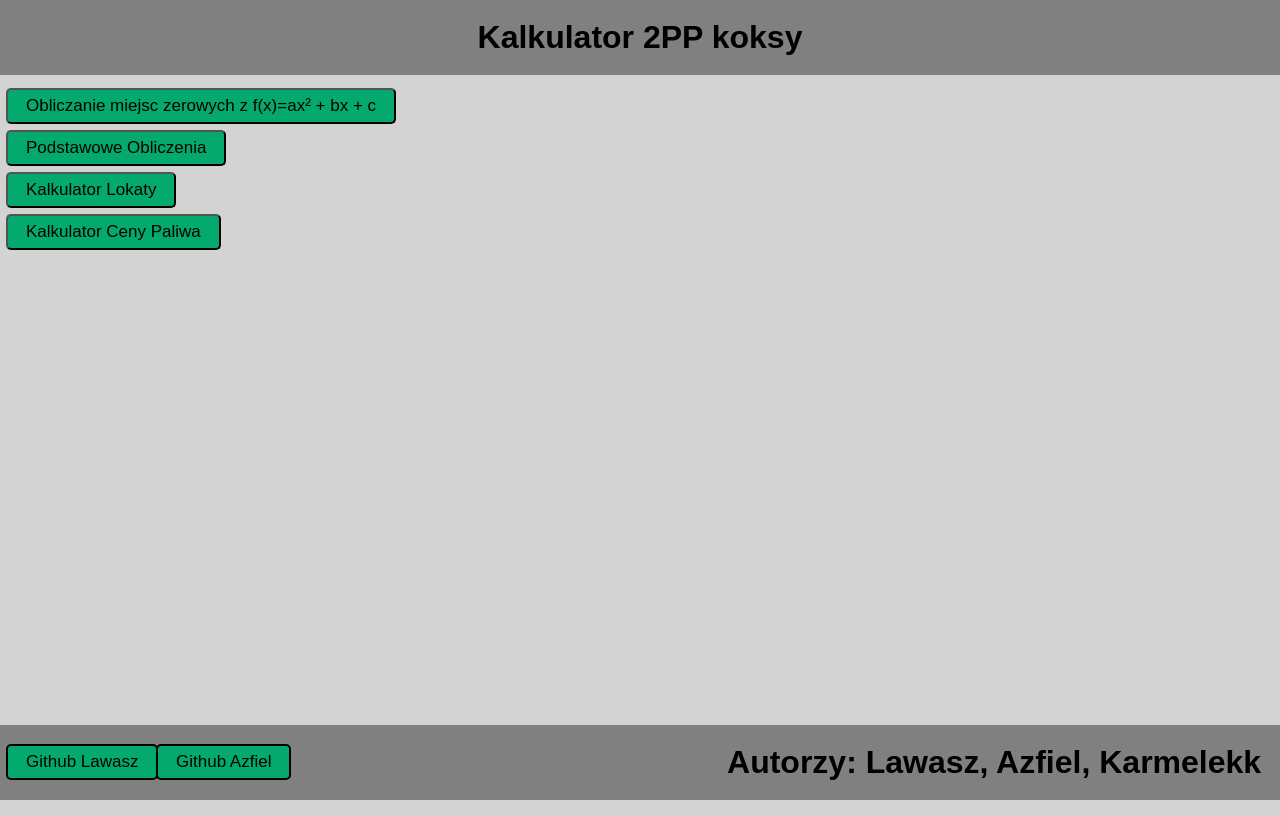
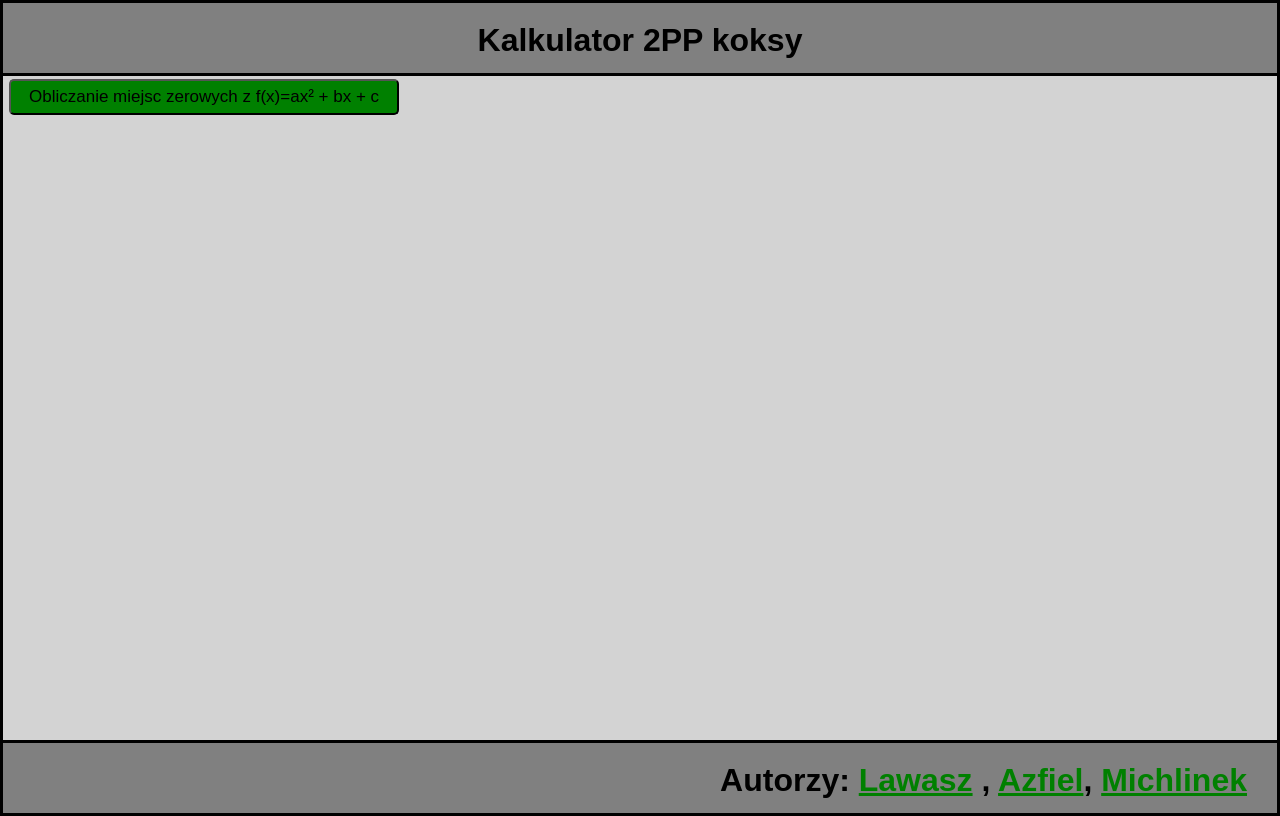
Before and after one commit to Levaij/Szkolla, a PHP site: page / in a window 1280 px wide. Run offline with PHP 8.4, Linux system fonts and the light colour scheme.

Commit message:
Add files via upload

```diff
--- a/giga matma projekt 1/index.css
+++ b/giga matma projekt 1/index.css
@@ -1,3 +1,4 @@
+/*
 *{
 
     margin: 0;
@@ -7,6 +8,7 @@
 body{
 
     background-color: lightgrey;
+
 
 }
 
@@ -25,7 +27,7 @@ button.mat {
 }
 
 button.mat:hover{
-    background-color: #00915c!important;;
+    background-color: #00915c!important;
 }
 
 footer, header{
@@ -116,3 +118,105 @@ a.git1:hover{
 a.git2:hover{
     background-color: #00915c!important;;
 }
+
+*/
+*{
+
+    margin: 0;
+
+}
+
+body{
+
+    font-family: sans-serif;
+    background-color: lightgrey;
+
+}
+
+a{
+
+    color: green;
+
+}
+
+button.mat {
+
+    margin-left: 6px;
+    margin-right: 3px;
+    margin-top: 3px;
+    margin-bottom: 3px;
+    background-color:green;
+    border-radius:5px;
+    font-size: 17px;
+    font-family: 'Source Sans Pro', sans-serif;
+    padding:6px 18px;
+
+}
+
+button.mat:hover{
+
+    background-color: #00915c;
+
+}
+
+footer{
+
+    background-color: gray;
+    width: auto;
+    padding-top: 0.5cm;
+    padding-bottom: 0.5cm;
+    font-family: Arial;
+    text-align: right;
+    border: 3px solid black;
+    height: 4vh;
+
+}
+
+footer h1 {
+
+    margin-right: 30px;
+
+}
+header{
+
+    background-color: gray;
+    width: auto;
+    padding-top: 0.5cm;
+    padding-bottom: 0.5cm;
+    font-family: Arial;
+    text-align: center;
+    border: 3px solid black;
+    height: 4vh;
+
+}
+canvas{
+    border: 1px dotted black;
+    margin: 1cm;
+}
+
+
+.mid{
+    height: 83vh;
+    border-left: 3px solid black;
+    border-right: 3px solid black;
+
+}
+
+@media only screen and (max-width: 600px) {
+    body {
+      font-size: 14px;
+    }
+}
+
+@media only screen and (max-width: 600px) {
+    header {
+      font-size: 12px;
+    }
+    footer {
+      font-size: 11px;
+      text-align: center;
+    }
+    #myCanvas{
+        width: 325px;
+    }
+}
--- a/giga matma projekt 1/index.html
+++ b/giga matma projekt 1/index.html
@@ -7,6 +7,7 @@
         <title>Gigaprojekt</title>
         <script defer src="script.js"></script>
         <link rel="stylesheet" href="index.css">
+
     </head>
     <body>
 
@@ -20,34 +21,46 @@
 
         </header>
 
-        <section class="mid">
+        <div id="centr">
 
-            <button class="mat" type="button" onclick="kwadratowa()">Obliczanie miejsc zerowych z f(x)=ax² + bx + c</button>
-            <h2 id="kwadratowa"></h2>
+            <section class="mid">
 
-            <button class="mat"type="button" onclick="podstawa()">Podstawowe Obliczenia</button>
-            <h2 id="podstawa"></h2>
+                <button class="mat" type="button" onclick="kwadratowa()">Obliczanie miejsc zerowych z f(x)=ax² + bx + c</button>
+                <h2 id="kwadratowa"></h2>
 
-            <button class="mat" type="button" onclick="Lokata()">Kalkulator Lokaty</button>
-            <h2 id="Lokata"></h2>
+                <div>
 
-            <button class="mat" type="button" onclick="Paliwo()">Kalkulator Ceny Paliwa</button>
-            <h2 id="Paliwo"></h2>
+                    <canvas id = 'myCanvas' width ="500" height="500" style="display: none"></canvas>
 
-        </section>
+                </div>
+
+            </section>
+
+        </div>
+
+
+
 
         <footer class="bottom">
 
-            <div>
+            <div id="autorzy">
 
-                <a class="git1" href="https://github.com/Levaij">Github Lawasz</a>
+                    <!--<a class="git1" href="https://github.com/Levaij" target="_blank">Github Lawasz</a>
 
-                <a class="git2" href="https://github.com/Azfiel">Github Azfiel</a>
-
-                <h1 class="left" >Autorzy: Lawasz, Azfiel, Karmelekk</h1>
+                <a class="git2" href="https://github.com/Azfiel" target="_blank">Github Azfiel</a>
+                    -->
+                <h1 class="left" >Autorzy:
+                    <a class="git1" href="https://github.com/Levaij" target="_blank">Lawasz</a> ,
+                    <a class="git2" href="https://github.com/Azfiel" target="_blank">Azfiel</a>,
+                    <a class="git2" href="https://github.com/michlinek1" target="_blank">Michlinek</a>
+                </h1>
 
             </div>
 
         </footer>
+
+
+
+</script>
     </body>
 </html>
--- a/giga matma projekt 1/script.js
+++ b/giga matma projekt 1/script.js
@@ -1,3 +1,52 @@
+const canvas = document.getElementById('myCanvas');
+const ctx = canvas.getContext('2d');
+function quadratic(a, b) {
+    return function(x) {
+      return a * x * x + b * x ;
+    }
+}
+    const chartArea = {
+    x: 50,
+    y: 10,
+    width: 200,
+    height: 300
+};
+    const xMin = -10;
+    const xMax = 10;
+    const yMin = -10;
+    const yMax = 10;
+
+function xToPixel(x) {
+    return chartArea.x + (x - xMin) / (xMax - xMin) * chartArea.width;
+}
+
+  function yToPixel(y) {
+    return chartArea.y + chartArea.height - (y - yMin) / (yMax - yMin) * chartArea.height;
+}
+
+
+    ctx.beginPath();
+    ctx.moveTo(xToPixel(xMin), yToPixel(0));
+    ctx.lineTo(xToPixel(xMax), yToPixel(0));
+    ctx.moveTo(xToPixel(0), yToPixel(yMin));
+    ctx.lineTo(xToPixel(0), yToPixel(yMax));
+    ctx.stroke();
+
+function plotQuadratic(a, b, c) {
+
+    const quadFunc = quadratic(a, b, c);
+
+    ctx.beginPath();
+    ctx.moveTo(xToPixel(xMin), yToPixel(quadFunc(xMin)));
+
+    for (let x = xMin + 0.1; x < xMax; x += 0.1) {
+        ctx.lineTo(xToPixel(x), yToPixel(quadFunc(x)));
+    }
+
+    ctx.stroke();
+
+};  // plots the curve y = x^2
+
 function kwadratowa(){
 
     var a = prompt("podaj a (x²)");
@@ -6,22 +55,48 @@ function kwadratowa(){
         kwadratowa();
     }
     var b = prompt("podaj b (x)");
-    var c = prompt("podaj c");
 
 
+    if (c!==0) {
+        var funkcja = `Funkcja Kwadratowa: f(x)=${a}x² + ${b}x`;
+    }
+    else{
+        var funkcja = `Funkcja Kwadratowa: f(x)=${a}x² + ${b}x + ${c}`;
+    }
+
+
+    var c = prompt("podaj c");
     var delta = (b * b - (4 * a * c));
+
+    var p = (-b / (a * 2))
+    var q = (-delta / (a *4))
+
+    var kanoniczna = ("Postać Kanoniczna: f(x) = " + a + " + (x - " + p + ") + " + q)
+    console.log(funkcja)
+    console.log(kanoniczna)
 
     if (delta > 0){
 
         var x1 = ((-b - Math.sqrt(delta)) / (a * 2));
 
         var x2 = ((-b + Math.sqrt(delta)) / (a * 2));
-        document.getElementById("kwadratowa").innerHTML= "miejsce zerowe x1 = " + x1 + "<br> miejsce zerowe x2 = " + x2;
+
+        var iloczynowa = ("Postać Iloczynowa: f(x) + " + a + "(x - " + x1 + ")(x - " + x2 + ")")
+        document.getElementById("kwadratowa").innerHTML= (funkcja + "<br> Miejsce Zerowe x1 = " + x1 + "<br> Miejsce Zerowe x2 = " + x2 + "<br>" + kanoniczna + "<br>" + iloczynowa);
+
+
+        console.log(iloczynowa)
+        canvas.style.display="block"
+        plotQuadratic(a,b)
 
     }
     else if (delta === 0){
         var x0 = (-b / (a * 2));
-        document.getElementById("kwadratowa").innerHTML= "miejsce zerowe x0 = " + x0 + "</br>";
+
+        var iloczynowa = ("Postać Iloczynowa: f(x) + " + a + "(x - " + x0 + ")²")
+        document.getElementById("kwadratowa").innerHTML= (funkcja + "<br> Miejsce Zerowe x0 = " + x0 + "</br>" + kanoniczna + "<br>" + iloczynowa);
+
+        console.log(iloczynowa)
     }
 
     else if(delta <0){
```
